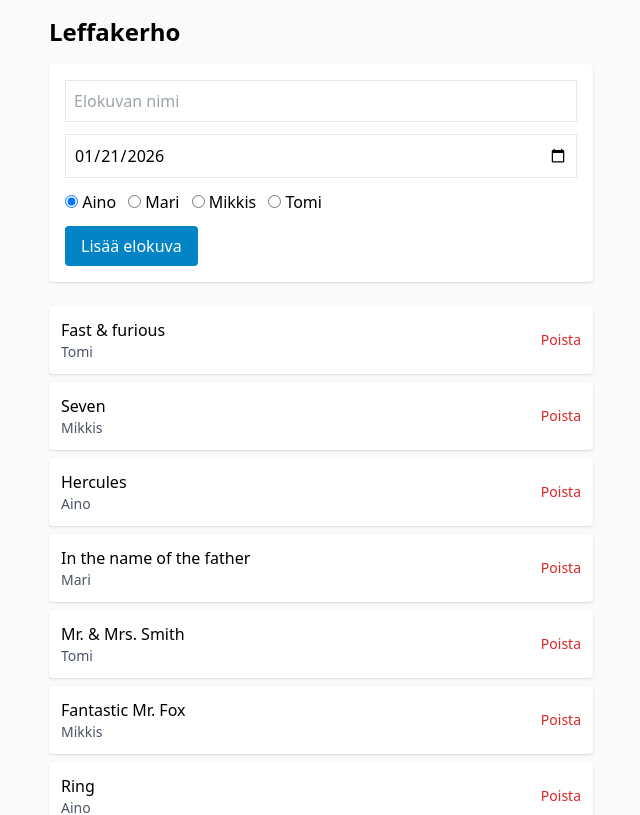
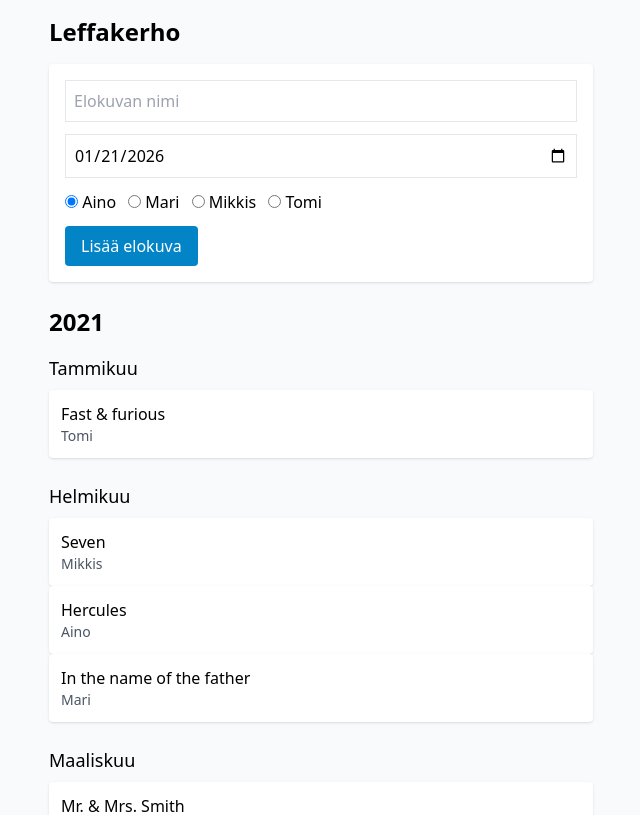
Before and after one commit to marttimato/leffakerho-app-v2, a Next.js app: page / in a window 1280 px wide. Shown: the top 815 px of the page, without its empty margins (319-959 px from the left). Built offline with nearby package versions, Linux system fonts and the light colour scheme.

Commit message:
Use TMDB with user selection for correct release year

```diff
--- a/components/MovieList.js
+++ b/components/MovieList.js
@@ -1,29 +1,91 @@
+const MONTHS = [
+  { num: 1, name: 'Tammikuu' }, { num: 2, name: 'Helmikuu' },
+  { num: 3, name: 'Maaliskuu' }, { num: 4, name: 'Huhtikuu' },
+  { num: 5, name: 'Toukokuu' }, { num: 6, name: 'Kesäkuu' },
+  { num: 7, name: 'Heinäkuu' }, { num: 8, name: 'Elokuu' },
+  { num: 9, name: 'Syyskuu' }, { num: 10, name: 'Lokakuu' },
+  { num: 11, name: 'Marraskuu' }, { num: 12, name: 'Joulukuu' },
+]
+
 export default function MovieList({ movies, onDelete }) {
   if (!movies.length) return <div>Ei elokuvia.</div>
 
+  const byYear = movies.reduce((acc, movie) => {
+    acc[movie.year] = acc[movie.year] || []
+    acc[movie.year].push(movie)
+    return acc
+  }, {})
+
+  const years = Object.keys(byYear).map(Number).sort((a, b) => a - b)
+
+  const lastYear = years[years.length - 1]
+  const byMonthLastYear = byYear[lastYear].reduce((acc, m) => {
+    acc[m.month] = acc[m.month] || []
+    acc[m.month].push(m)
+    return acc
+  }, {})
+
+  const lastMonth = Math.max(...Object.keys(byMonthLastYear))
+  const latestId = byMonthLastYear[lastMonth].slice(-1)[0]?.id
+
   return (
-    <div className="space-y-2">
-      {movies.map(movie => (
-        <div
+    <div className="space-y-10">
+      {years.map(year => {
+        const byMonth = byYear[year].reduce((acc, m) => {
+          acc[m.month] = acc[m.month] || []
+          acc[m.month].push(m)
+          return acc
+        }, {})
+
+        return (
+          <section key={year}>
+            <h2 className="text-2xl font-semibold mb-4">{year}</h2>
+
+            {MONTHS.map(({ num, name }) =>
+              byMonth[num] ? (
+                <div key={num} className="mb-6">
+                  <h3 className="text-lg font-medium mb-2">{name}</h3>
+
+                  {byMonth[num].map(movie => (
+                    <article
                       key={movie.id}
                       className="bg-white p-3 rounded shadow flex justify-between"
                     >
                       <div>
-            <div className="font-medium">
+                        <h4
+                          className="font-medium"
+                          title={
+                            movie.releaseYear
+                              ? `Julkaisuvuosi: ${movie.releaseYear} (${movie.releaseYearSource})`
+                              : 'Julkaisuvuotta ei löytynyt OMDb:stä'
+                          }
+                        >
                           {movie.title}
-              {movie.releaseYear && ` (${movie.releaseYear})`}
-            </div>
+                          {movie.releaseYear && (
+                            <span className="text-gray-500 font-normal">
+                              {' '}({movie.releaseYear})
+                            </span>
+                          )}
+                        </h4>
                         <div className="text-sm text-gray-600">{movie.person}</div>
                       </div>
 
+                      {movie.id === latestId && (
                         <button
                           onClick={() => onDelete(movie.id)}
                           className="text-red-600 text-sm"
                         >
                           Poista
                         </button>
+                      )}
+                    </article>
+                  ))}
                 </div>
-      ))}
+              ) : null
+            )}
+          </section>
+        )
+      })}
     </div>
   )
 }
--- a/pages/index.js
+++ b/pages/index.js
@@ -72,17 +72,6 @@ export default function Home() {
     return entries
   }
 
-  function saveMovie(movie) {
-    const updated = [...movies, movie]
-    setMovies(updated)
-    localStorage.setItem('leffakerho_movies', JSON.stringify(updated))
-    setTitle('')
-    setWatchDate(todayISO())
-    setPerson(PEOPLE[0])
-    setCandidates(null)
-    setPendingMovie(null)
-  }
-
   async function handleAdd(e) {
     e.preventDefault()
 
@@ -100,10 +89,8 @@ export default function Home() {
     const data = await r.json()
 
     if (data.results.length === 1) {
-      saveMovie({
-        ...newMovie,
-        releaseYear: data.results[0].releaseYear,
-      })
+      newMovie.releaseYear = data.results[0].releaseYear
+      saveMovie(newMovie)
     } else if (data.results.length > 1) {
       setPendingMovie(newMovie)
       setCandidates(data.results)
@@ -112,25 +99,24 @@ export default function Home() {
     }
   }
 
+  function saveMovie(movie) {
+    const updated = [...movies, movie]
+    setMovies(updated)
+    localStorage.setItem('leffakerho_movies', JSON.stringify(updated))
+    setTitle('')
+    setWatchDate(todayISO())
+    setPerson(PEOPLE[0])
+    setCandidates(null)
+    setPendingMovie(null)
+  }
+
   return (
     <main className="min-h-screen max-w-xl mx-auto p-4">
       <h1 className="text-2xl font-semibold mb-4">Leffakerho</h1>
 
       <form onSubmit={handleAdd} className="bg-white p-4 rounded shadow space-y-3 mb-6">
-        <input
-          className="w-full border p-2"
-          placeholder="Elokuvan nimi"
-          value={title}
-          onChange={e => setTitle(e.target.value)}
-        />
-
-        <input
-          type="date"
-          className="w-full border p-2"
-          value={watchDate}
-          onChange={e => setWatchDate(e.target.value)}
-        />
-
+        <input className="w-full border p-2" placeholder="Elokuvan nimi" value={title} onChange={e => setTitle(e.target.value)} />
+        <input type="date" className="w-full border p-2" value={watchDate} onChange={e => setWatchDate(e.target.value)} />
         <div className="flex gap-3">
           {PEOPLE.map(p => (
             <label key={p}>
@@ -138,10 +124,7 @@ export default function Home() {
             </label>
           ))}
         </div>
-
-        <button className="bg-sky-600 text-white px-4 py-2 rounded">
-          Lisää elokuva
-        </button>
+        <button className="bg-sky-600 text-white px-4 py-2 rounded">Lisää elokuva</button>
       </form>
 
       {candidates && (
@@ -153,16 +136,12 @@ export default function Home() {
                 <li key={c.id}>
                   <button
                     className="text-left w-full border p-2 rounded hover:bg-gray-100"
-                    onClick={() =>
-                      saveMovie({
-                        ...pendingMovie,
-                        releaseYear: c.releaseYear,
-                      })
-                    }
+                    onClick={() => {
+                      pendingMovie.releaseYear = c.releaseYear
+                      saveMovie(pendingMovie)
+                    }}
                   >
-                    <div className="font-medium">
-                      {c.title} ({c.releaseYear})
-                    </div>
+                    <div className="font-medium">{c.title} ({c.releaseYear})</div>
                     <div className="text-xs text-gray-500">{c.overview}</div>
                   </button>
                 </li>
@@ -172,16 +151,7 @@ export default function Home() {
         </div>
       )}
 
-      {loading ? (
-        <div>Luetaan…</div>
-      ) : (
-        <MovieList
-          movies={movies}
-          onDelete={id =>
-            saveMovie(movies.filter(m => m.id !== id))
-          }
-        />
-      )}
+      {loading ? <div>Luetaan…</div> : <MovieList movies={movies} onDelete={id => saveMovie(movies.filter(m => m.id !== id))} />}
     </main>
   )
 }
```
Lines whose indentation alone changed are shown as unchanged.
